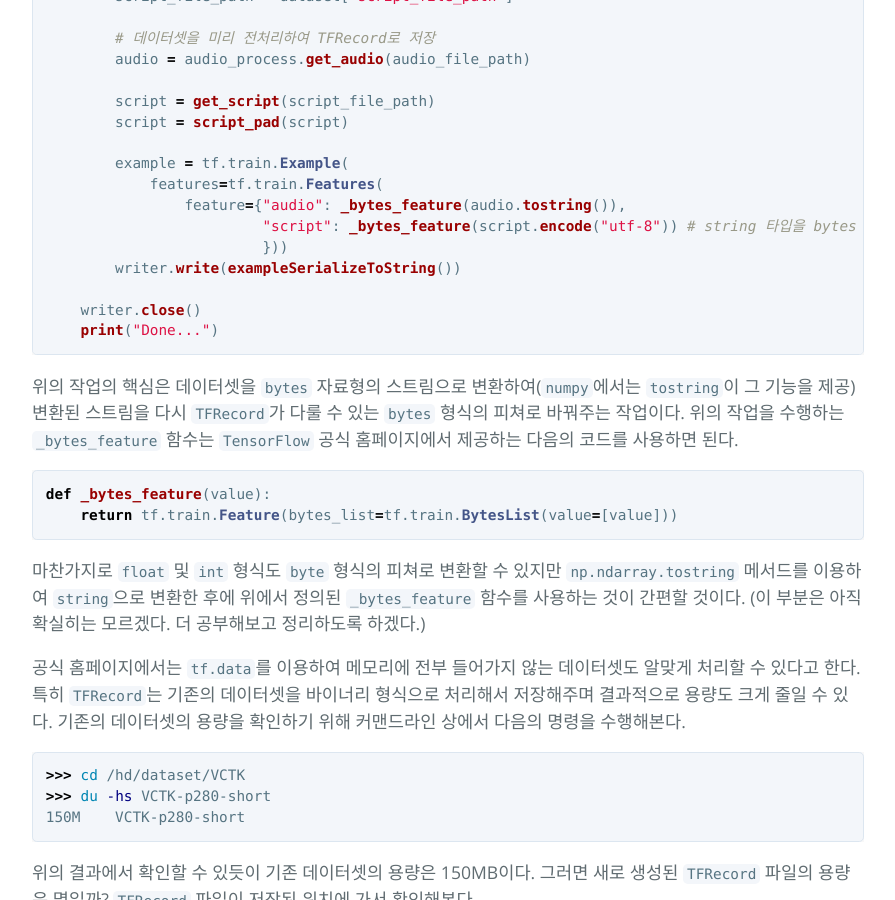
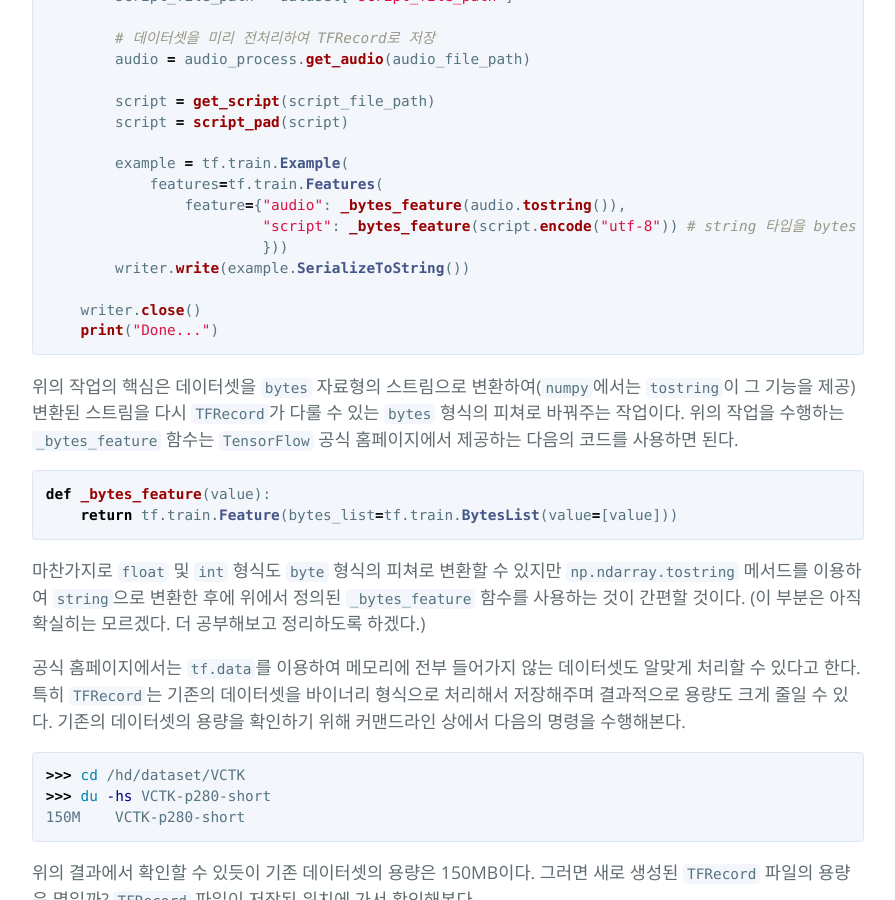
Before and after one commit to hcnoh/hcnoh.github.io, a Jekyll site: the page built from _posts/2018-11-05-tensorflow-data-module.md, in a window 1280 px wide and 900 px high, scrolled down 5095 px. Shown: the whole window, without its empty margins (192-1087 px from the left). Built offline with Jekyll 4.4.1, drawn with Linux system fonts in a browser that asks for light colours; comment, search, counter and statistics services are not loaded.

Commit message:
Update 2018-11-05-tensorflow-data-module.md

```diff
--- a/_posts/2018-11-05-tensorflow-data-module.md
+++ b/_posts/2018-11-05-tensorflow-data-module.md
@@ -197,7 +197,7 @@ def create_tfrecord(dataset_list):
                 feature={"audio": _bytes_feature(audio.tostring()),
                          "script": _bytes_feature(script.encode("utf-8")) # string 타입을 bytes 타입으로 변환
                          }))
-        writer.write(exampleSerializeToString())
+        writer.write(example.SerializeToString())
 
     writer.close()
     print("Done...")
```
